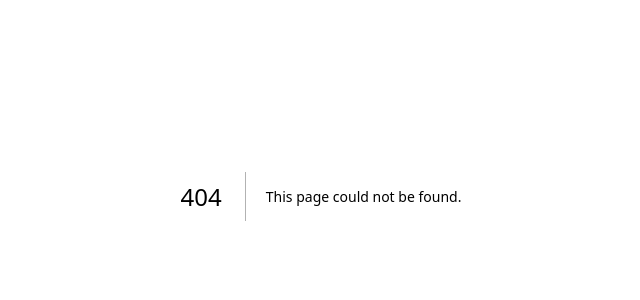
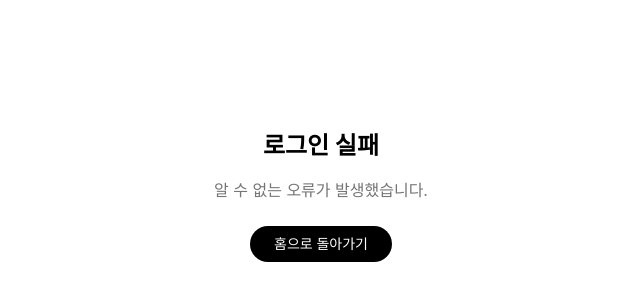
Before and after one commit to Techtaurant/fe, a Next.js app: page /oauth/error in a window 1280 px wide. Before the commit this address had no page. Shown: the part 204-504 px from the top of the page, without its empty margins (319-959 px from the left). Built offline with nearby package versions, Linux system fonts and the light colour scheme.

Commit message:
feat(auth): Google OAuth 인증 훅 및 페이지 구현
- useUser 훅 추가 (로그인 상태 확인, 사용자 정보 조회)
- OAuth 콜백 페이지 구현 (/oauth/callback)
- OAuth 에러 페이지 구현 (/oauth/error)

```diff
--- /dev/null
+++ b/app/hooks/useUser.ts
@@ -0,0 +1,50 @@
+'use client';
+
+import { useState, useEffect } from 'react';
+import { User } from '../types';
+
+interface UseUserResult {
+  user: User | null;
+  isLoading: boolean;
+  error: Error | null;
+  refetch: () => void;
+}
+
+export function useUser(): UseUserResult {
+  const [user, setUser] = useState<User | null>(null);
+  const [isLoading, setIsLoading] = useState(true);
+  const [error, setError] = useState<Error | null>(null);
+
+  const fetchUser = async () => {
+    try {
+      setIsLoading(true);
+      setError(null);
+
+      const response = await fetch('/api/users/me', {
+        credentials: 'include',
+      });
+
+      if (!response.ok) {
+        if (response.status === 401) {
+          setUser(null);
+          return;
+        }
+        throw new Error('사용자 정보를 가져오는데 실패했습니다.');
+      }
+
+      const result = await response.json();
+      setUser(result.data);
+    } catch (err) {
+      setError(err instanceof Error ? err : new Error('알 수 없는 오류'));
+      setUser(null);
+    } finally {
+      setIsLoading(false);
+    }
+  };
+
+  useEffect(() => {
+    fetchUser();
+  }, []);
+
+  return { user, isLoading, error, refetch: fetchUser };
+}
--- /dev/null
+++ b/app/oauth/callback/page.tsx
@@ -0,0 +1,23 @@
+'use client';
+
+import { useEffect } from 'react';
+import { useRouter } from 'next/navigation';
+
+export default function OAuthCallback() {
+  const router = useRouter();
+
+  useEffect(() => {
+    // 쿠키는 자동으로 설정되어 있음 (HttpOnly라 JS에서 접근 불가)
+    // 바로 메인 페이지로 이동
+    router.push('/');
+  }, [router]);
+
+  return (
+    <div className="min-h-screen flex items-center justify-center bg-[var(--color-bg-default)]">
+      <div className="text-center">
+        <div className="animate-spin rounded-full h-8 w-8 border-b-2 border-black mx-auto mb-4"></div>
+        <p className="text-[var(--color-gray-600)]">로그인 처리 중...</p>
+      </div>
+    </div>
+  );
+}
--- /dev/null
+++ b/app/oauth/error/page.tsx
@@ -0,0 +1,58 @@
+'use client';
+
+import { useSearchParams, useRouter } from 'next/navigation';
+import { Suspense } from 'react';
+
+function OAuthErrorContent() {
+  const searchParams = useSearchParams();
+  const router = useRouter();
+
+  const errorCode = searchParams.get('error');
+  const errorMessage = searchParams.get('message');
+
+  const getErrorDescription = (code: string | null) => {
+    switch (code) {
+      case '4001':
+        return '지원하지 않는 로그인 방식입니다.';
+      case '4002':
+        return '이메일 정보를 가져올 수 없습니다. Google 계정 설정을 확인해주세요.';
+      case '4003':
+        return '로그인에 실패했습니다. 다시 시도해주세요.';
+      case '4004':
+        return '서버 오류가 발생했습니다. 잠시 후 다시 시도해주세요.';
+      default:
+        return errorMessage || '알 수 없는 오류가 발생했습니다.';
+    }
+  };
+
+  return (
+    <div className="min-h-screen flex items-center justify-center bg-[var(--color-bg-default)]">
+      <div className="text-center max-w-md mx-auto px-4">
+        <h1 className="text-2xl font-bold text-black mb-4">로그인 실패</h1>
+        <p className="text-[var(--color-gray-600)] mb-6">
+          {getErrorDescription(errorCode)}
+        </p>
+        <button
+          onClick={() => router.push('/')}
+          className="px-6 py-2 rounded-[var(--radius-pill)] bg-black text-white text-sm font-medium
+                   transition-[background-color] duration-[var(--transition-base)]
+                   hover:bg-[var(--color-gray-800)]"
+        >
+          홈으로 돌아가기
+        </button>
+      </div>
+    </div>
+  );
+}
+
+export default function OAuthError() {
+  return (
+    <Suspense fallback={
+      <div className="min-h-screen flex items-center justify-center">
+        <p>로딩 중...</p>
+      </div>
+    }>
+      <OAuthErrorContent />
+    </Suspense>
+  );
+}
```
